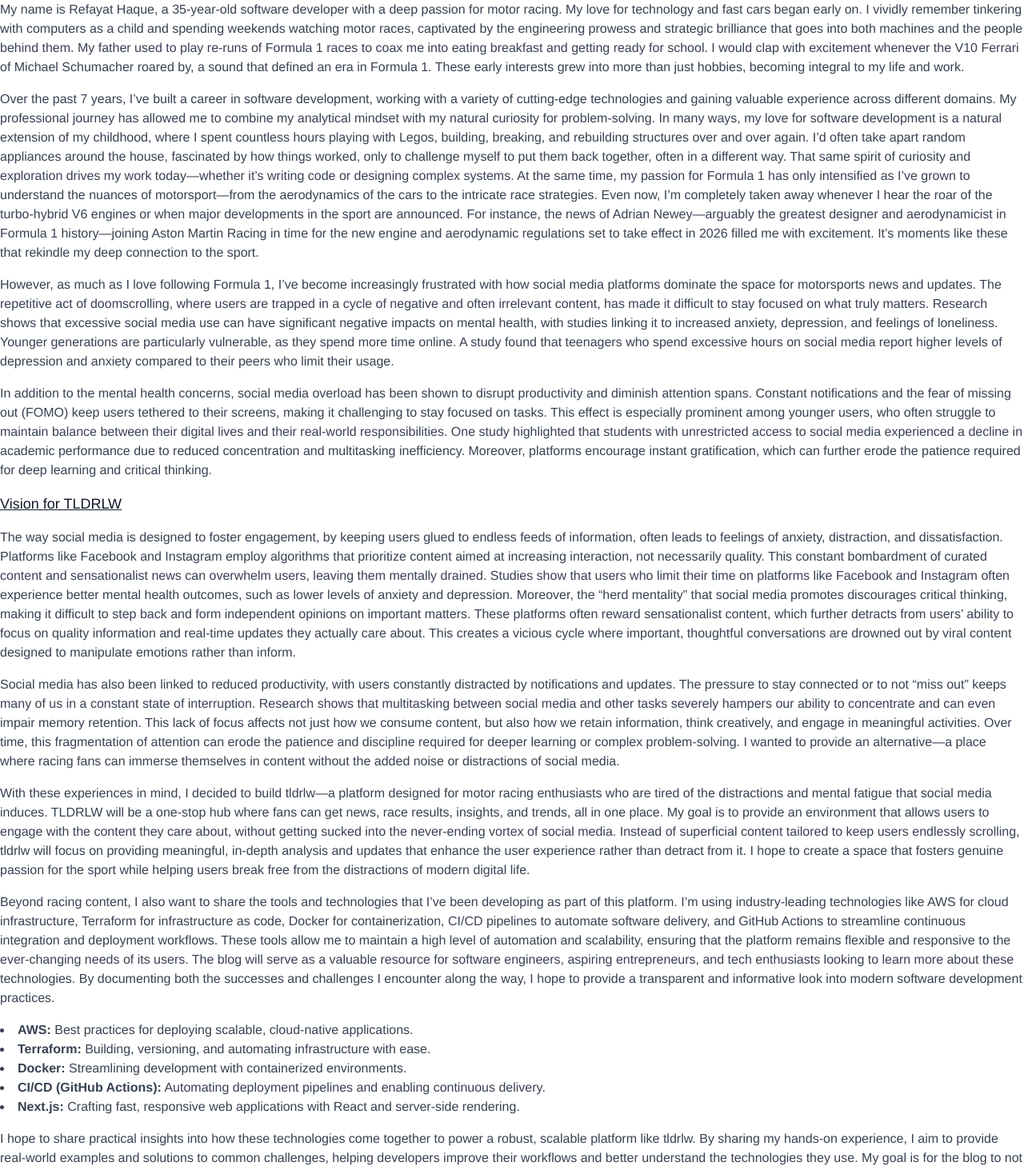
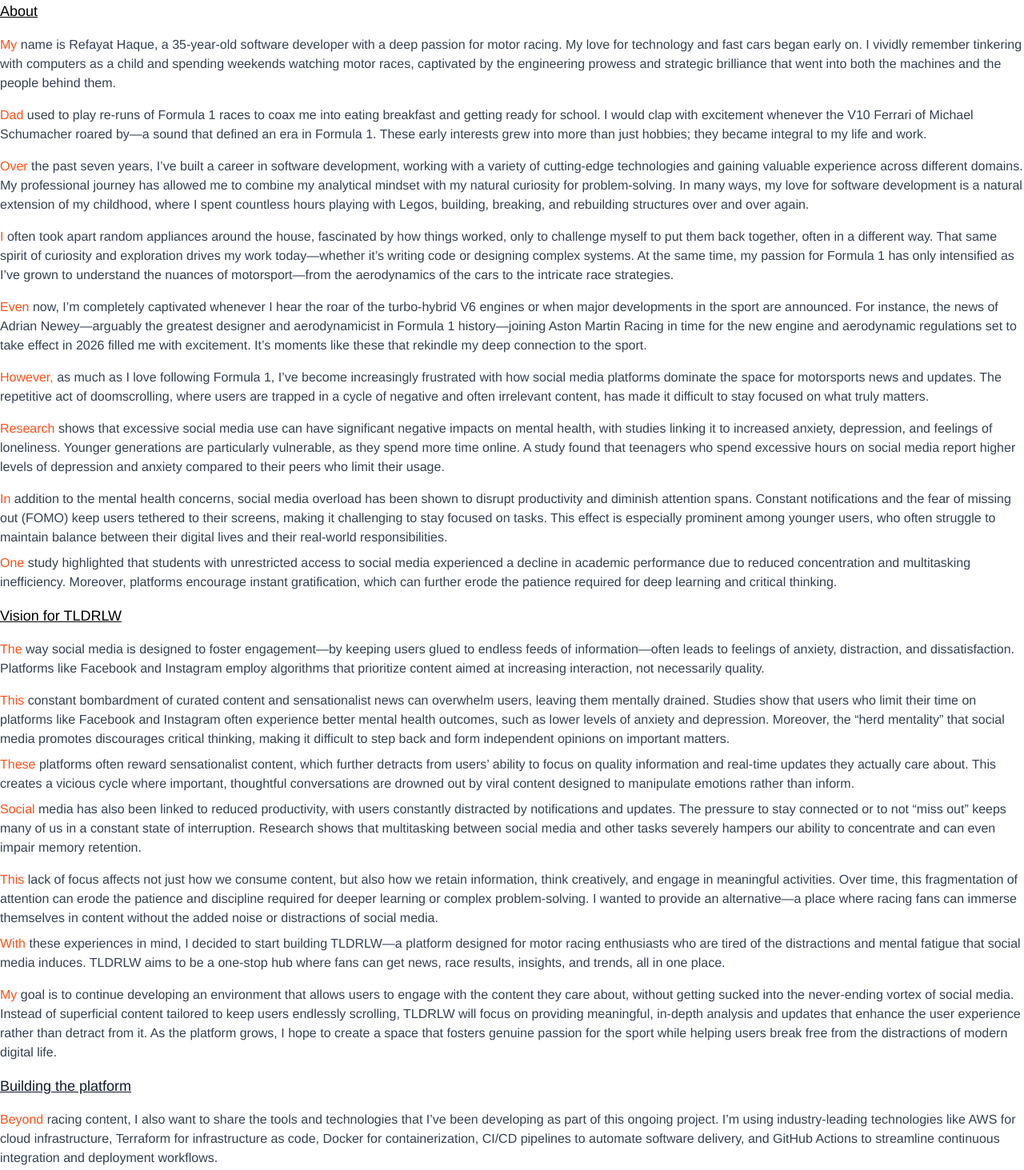
Before and after one commit to tldrlw/blog-tldrlw, a Next.js app in the folder front-end/: page /about in a window 1280 px wide. Shown: the part 240-1703 px from the top of the page at 80% size. Built offline with nearby package versions, Linux system fonts and the light colour scheme.

Commit message:
about page done

```diff
--- a/front-end/src/app/about/page.js
+++ b/front-end/src/app/about/page.js
@@ -1,146 +1,192 @@
 export default function About() {
   return (
     <main>
-      <h1 className="mb-4 underline md:text-lg">About</h1>
-      <section className="mb-4">
-        <p className="mb-4 text-gray-700">
-          My name is Refayat Haque, a 35-year-old software developer with a deep
-          passion for motor racing. My love for technology and fast cars began
-          early on. I vividly remember tinkering with computers as a child and
-          spending weekends watching motor races, captivated by the engineering
-          prowess and strategic brilliance that goes into both machines and the
-          people behind them. My father used to play re-runs of Formula 1 races
-          to coax me into eating breakfast and getting ready for school. I would
-          clap with excitement whenever the V10 Ferrari of Michael Schumacher
-          roared by, a sound that defined an era in Formula 1. These early
-          interests grew into more than just hobbies, becoming integral to my
-          life and work.
+      <h1 className="text-customOrangeLogo mb-2 font-bold md:mb-4 md:text-lg">
+        Too Long Didn't Read{" "}
+        <span className="!important italic">Listen Watch</span>
+      </h1>
+      <h1 className="mb-2 underline md:mb-4 md:text-lg">About</h1>
+      <section className="mb-2 text-sm md:mb-4 md:text-base">
+        <p className="mb-2 text-gray-700 md:mb-4">
+          <span className="text-customOrangeLogo">My</span> name is Refayat
+          Haque, a 35-year-old software developer with a deep passion for motor
+          racing. My love for technology and fast cars began early on. I vividly
+          remember tinkering with computers as a child and spending weekends
+          watching motor races, captivated by the engineering prowess and
+          strategic brilliance that went into both the machines and the people
+          behind them.
         </p>
-        <p className="mb-4 text-gray-700">
-          Over the past 7 years, I’ve built a career in software development,
-          working with a variety of cutting-edge technologies and gaining
-          valuable experience across different domains. My professional journey
-          has allowed me to combine my analytical mindset with my natural
-          curiosity for problem-solving. In many ways, my love for software
-          development is a natural extension of my childhood, where I spent
-          countless hours playing with Legos, building, breaking, and rebuilding
-          structures over and over again. I’d often take apart random appliances
-          around the house, fascinated by how things worked, only to challenge
-          myself to put them back together, often in a different way. That same
-          spirit of curiosity and exploration drives my work today—whether it’s
-          writing code or designing complex systems. At the same time, my
-          passion for Formula 1 has only intensified as I’ve grown to understand
-          the nuances of motorsport—from the aerodynamics of the cars to the
-          intricate race strategies. Even now, I’m completely taken away
-          whenever I hear the roar of the turbo-hybrid V6 engines or when major
-          developments in the sport are announced. For instance, the news of
-          Adrian Newey—arguably the greatest designer and aerodynamicist in
-          Formula 1 history—joining Aston Martin Racing in time for the new
-          engine and aerodynamic regulations set to take effect in 2026 filled
-          me with excitement. It’s moments like these that rekindle my deep
-          connection to the sport.
+        <p className="mb-2 text-gray-700 md:mb-4">
+          <span className="text-customOrangeLogo">Dad</span> used to play
+          re-runs of Formula 1 races to coax me into eating breakfast and
+          getting ready for school. I would clap with excitement whenever the
+          V10 Ferrari of Michael Schumacher roared by—a sound that defined an
+          era in Formula 1. These early interests grew into more than just
+          hobbies; they became integral to my life and work.
         </p>
-        <p className="mb-4 text-gray-700">
-          However, as much as I love following Formula 1, I’ve become
-          increasingly frustrated with how social media platforms dominate the
-          space for motorsports news and updates. The repetitive act of
-          doomscrolling, where users are trapped in a cycle of negative and
-          often irrelevant content, has made it difficult to stay focused on
-          what truly matters. Research shows that excessive social media use can
-          have significant negative impacts on mental health, with studies
-          linking it to increased anxiety, depression, and feelings of
-          loneliness. Younger generations are particularly vulnerable, as they
-          spend more time online. A study found that teenagers who spend
-          excessive hours on social media report higher levels of depression and
-          anxiety compared to their peers who limit their usage.
+        <p className="mb-2 text-gray-700 md:mb-4">
+          <span className="text-customOrangeLogo">Over</span> the past seven
+          years, I’ve built a career in software development, working with a
+          variety of cutting-edge technologies and gaining valuable experience
+          across different domains. My professional journey has allowed me to
+          combine my analytical mindset with my natural curiosity for
+          problem-solving. In many ways, my love for software development is a
+          natural extension of my childhood, where I spent countless hours
+          playing with Legos, building, breaking, and rebuilding structures over
+          and over again.
         </p>
-        <p className="mb-4 text-gray-700">
-          In addition to the mental health concerns, social media overload has
-          been shown to disrupt productivity and diminish attention spans.
-          Constant notifications and the fear of missing out (FOMO) keep users
-          tethered to their screens, making it challenging to stay focused on
-          tasks. This effect is especially prominent among younger users, who
-          often struggle to maintain balance between their digital lives and
-          their real-world responsibilities. One study highlighted that students
-          with unrestricted access to social media experienced a decline in
-          academic performance due to reduced concentration and multitasking
-          inefficiency. Moreover, platforms encourage instant gratification,
-          which can further erode the patience required for deep learning and
-          critical thinking.
+        <p className="mb-2 text-gray-700 md:mb-4">
+          <span className="text-customOrangeLogo">I</span> often took apart
+          random appliances around the house, fascinated by how things worked,
+          only to challenge myself to put them back together, often in a
+          different way. That same spirit of curiosity and exploration drives my
+          work today—whether it’s writing code or designing complex systems. At
+          the same time, my passion for Formula 1 has only intensified as I’ve
+          grown to understand the nuances of motorsport—from the aerodynamics of
+          the cars to the intricate race strategies.
+        </p>
+        <p className="mb-2 text-gray-700 md:mb-4">
+          <span className="text-customOrangeLogo">Even</span> now, I’m
+          completely captivated whenever I hear the roar of the turbo-hybrid V6
+          engines or when major developments in the sport are announced. For
+          instance, the news of Adrian Newey—arguably the greatest designer and
+          aerodynamicist in Formula 1 history—joining Aston Martin Racing in
+          time for the new engine and aerodynamic regulations set to take effect
+          in 2026 filled me with excitement. It’s moments like these that
+          rekindle my deep connection to the sport.
+        </p>
+        <p className="mb-2 text-gray-700 md:mb-4">
+          <span className="text-customOrangeLogo">However,</span> as much as I
+          love following Formula 1, I’ve become increasingly frustrated with how
+          social media platforms dominate the space for motorsports news and
+          updates. The repetitive act of doomscrolling, where users are trapped
+          in a cycle of negative and often irrelevant content, has made it
+          difficult to stay focused on what truly matters.
+        </p>
+        <p className="mb-2 text-gray-700 md:mb-4">
+          <span className="text-customOrangeLogo">Research</span> shows that
+          excessive social media use can have significant negative impacts on
+          mental health, with studies linking it to increased anxiety,
+          depression, and feelings of loneliness. Younger generations are
+          particularly vulnerable, as they spend more time online. A study found
+          that teenagers who spend excessive hours on social media report higher
+          levels of depression and anxiety compared to their peers who limit
+          their usage.
+        </p>
+        <p className="mb-2 text-gray-700">
+          <span className="text-customOrangeLogo">In</span> addition to the
+          mental health concerns, social media overload has been shown to
+          disrupt productivity and diminish attention spans. Constant
+          notifications and the fear of missing out (FOMO) keep users tethered
+          to their screens, making it challenging to stay focused on tasks. This
+          effect is especially prominent among younger users, who often struggle
+          to maintain balance between their digital lives and their real-world
+          responsibilities.
+        </p>
+        <p className="mb-2 text-gray-700">
+          <span className="text-customOrangeLogo">One</span> study highlighted
+          that students with unrestricted access to social media experienced a
+          decline in academic performance due to reduced concentration and
+          multitasking inefficiency. Moreover, platforms encourage instant
+          gratification, which can further erode the patience required for deep
+          learning and critical thinking.
         </p>
       </section>
 
       {/* Vision Section */}
-      <section className="mb-4">
-        <h1 className="mb-4 text-gray-900 underline md:text-lg">
-          Vision for TLDRLW
-        </h1>
-        <p className="mb-4 text-gray-700">
-          The way social media is designed to foster engagement, by keeping
-          users glued to endless feeds of information, often leads to feelings
-          of anxiety, distraction, and dissatisfaction. Platforms like Facebook
-          and Instagram employ algorithms that prioritize content aimed at
-          increasing interaction, not necessarily quality. This constant
+      <h1 className="mb-2 underline md:mb-4 md:text-lg">Vision for TLDRLW</h1>
+      <section className="mb-2 text-sm md:mb-4 md:text-base">
+        <p className="mb-2 text-gray-700 md:mb-4">
+          <span className="text-customOrangeLogo">The</span> way social media is
+          designed to foster engagement—by keeping users glued to endless feeds
+          of information—often leads to feelings of anxiety, distraction, and
+          dissatisfaction. Platforms like Facebook and Instagram employ
+          algorithms that prioritize content aimed at increasing interaction,
+          not necessarily quality.
+        </p>
+        <p className="mb-2 text-gray-700">
+          <span className="text-customOrangeLogo">This</span> constant
           bombardment of curated content and sensationalist news can overwhelm
           users, leaving them mentally drained. Studies show that users who
           limit their time on platforms like Facebook and Instagram often
           experience better mental health outcomes, such as lower levels of
           anxiety and depression. Moreover, the “herd mentality” that social
           media promotes discourages critical thinking, making it difficult to
-          step back and form independent opinions on important matters. These
-          platforms often reward sensationalist content, which further detracts
-          from users’ ability to focus on quality information and real-time
-          updates they actually care about. This creates a vicious cycle where
-          important, thoughtful conversations are drowned out by viral content
-          designed to manipulate emotions rather than inform.
+          step back and form independent opinions on important matters.
         </p>
-        <p className="mb-4 text-gray-700">
-          Social media has also been linked to reduced productivity, with users
-          constantly distracted by notifications and updates. The pressure to
-          stay connected or to not “miss out” keeps many of us in a constant
-          state of interruption. Research shows that multitasking between social
-          media and other tasks severely hampers our ability to concentrate and
-          can even impair memory retention. This lack of focus affects not just
-          how we consume content, but also how we retain information, think
-          creatively, and engage in meaningful activities. Over time, this
-          fragmentation of attention can erode the patience and discipline
-          required for deeper learning or complex problem-solving. I wanted to
-          provide an alternative—a place where racing fans can immerse
+        <p className="mb-2 text-gray-700">
+          <span className="text-customOrangeLogo">These</span> platforms often
+          reward sensationalist content, which further detracts from users’
+          ability to focus on quality information and real-time updates they
+          actually care about. This creates a vicious cycle where important,
+          thoughtful conversations are drowned out by viral content designed to
+          manipulate emotions rather than inform.
+        </p>
+        <p className="mb-2 text-gray-700 md:mb-4">
+          <span className="text-customOrangeLogo">Social</span> media has also
+          been linked to reduced productivity, with users constantly distracted
+          by notifications and updates. The pressure to stay connected or to not
+          “miss out” keeps many of us in a constant state of interruption.
+          Research shows that multitasking between social media and other tasks
+          severely hampers our ability to concentrate and can even impair memory
+          retention.
+        </p>
+        <p className="mb-2 text-gray-700">
+          <span className="text-customOrangeLogo">This</span> lack of focus
+          affects not just how we consume content, but also how we retain
+          information, think creatively, and engage in meaningful activities.
+          Over time, this fragmentation of attention can erode the patience and
+          discipline required for deeper learning or complex problem-solving. I
+          wanted to provide an alternative—a place where racing fans can immerse
           themselves in content without the added noise or distractions of
           social media.
         </p>
-        <p className="mb-4 text-gray-700">
-          With these experiences in mind, I decided to build tldrlw—a platform
-          designed for motor racing enthusiasts who are tired of the
-          distractions and mental fatigue that social media induces. TLDRLW will
-          be a one-stop hub where fans can get news, race results, insights, and
-          trends, all in one place. My goal is to provide an environment that
-          allows users to engage with the content they care about, without
-          getting sucked into the never-ending vortex of social media. Instead
-          of superficial content tailored to keep users endlessly scrolling,
-          tldrlw will focus on providing meaningful, in-depth analysis and
-          updates that enhance the user experience rather than detract from it.
-          I hope to create a space that fosters genuine passion for the sport
-          while helping users break free from the distractions of modern digital
-          life.
+        <p className="mb-2 text-gray-700 md:mb-4">
+          <span className="text-customOrangeLogo">With</span> these experiences
+          in mind, I decided to start building TLDRLW—a platform designed for
+          motor racing enthusiasts who are tired of the distractions and mental
+          fatigue that social media induces. TLDRLW aims to be a one-stop hub
+          where fans can get news, race results, insights, and trends, all in
+          one place.
         </p>
-        <p className="mb-4 text-gray-700">
-          Beyond racing content, I also want to share the tools and technologies
-          that I’ve been developing as part of this platform. I’m using
-          industry-leading technologies like AWS for cloud infrastructure,
-          Terraform for infrastructure as code, Docker for containerization,
-          CI/CD pipelines to automate software delivery, and GitHub Actions to
-          streamline continuous integration and deployment workflows. These
-          tools allow me to maintain a high level of automation and scalability,
-          ensuring that the platform remains flexible and responsive to the
-          ever-changing needs of its users. The blog will serve as a valuable
-          resource for software engineers, aspiring entrepreneurs, and tech
-          enthusiasts looking to learn more about these technologies. By
-          documenting both the successes and challenges I encounter along the
-          way, I hope to provide a transparent and informative look into modern
+        <p className="mb-2 text-gray-700">
+          <span className="text-customOrangeLogo">My</span> goal is to continue
+          developing an environment that allows users to engage with the content
+          they care about, without getting sucked into the never-ending vortex
+          of social media. Instead of superficial content tailored to keep users
+          endlessly scrolling, TLDRLW will focus on providing meaningful,
+          in-depth analysis and updates that enhance the user experience rather
+          than detract from it. As the platform grows, I hope to create a space
+          that fosters genuine passion for the sport while helping users break
+          free from the distractions of modern digital life.
+        </p>
+      </section>
+
+      <h1 className="mb-2 text-gray-900 underline md:mb-4 md:text-lg">
+        Building the platform
+      </h1>
+      <section className="mb-2 text-sm md:mb-4 md:text-base">
+        <p className="mb-2 text-gray-700 md:mb-4">
+          <span className="text-customOrangeLogo">Beyond</span> racing content,
+          I also want to share the tools and technologies that I’ve been
+          developing as part of this ongoing project. I’m using industry-leading
+          technologies like AWS for cloud infrastructure, Terraform for
+          infrastructure as code, Docker for containerization, CI/CD pipelines
+          to automate software delivery, and GitHub Actions to streamline
+          continuous integration and deployment workflows.
+        </p>
+        <p className="mb-2 text-gray-700">
+          <span className="text-customOrangeLogo">These</span> tools enable me
+          to maintain a high level of automation and scalability, ensuring that
+          the platform remains flexible and responsive to the ever-changing
+          needs of its users. The blog will serve as a valuable resource for
+          software engineers, aspiring entrepreneurs, and tech enthusiasts
+          looking to learn more about these technologies. By documenting both
+          the successes and challenges I encounter throughout this process, I
+          hope to provide a transparent and informative look into modern
           software development practices.
         </p>
-        <ul className="mb-4 list-inside list-disc text-gray-700">
+        <ul className="mb-2 list-inside text-gray-700 md:mb-4 md:list-disc">
           <li>
             <strong>AWS:</strong> Best practices for deploying scalable,
             cloud-native applications.
@@ -162,16 +208,20 @@ export default function About() {
             with React and server-side rendering.
           </li>
         </ul>
-        <p className="mb-4 text-gray-700">
-          I hope to share practical insights into how these technologies come
-          together to power a robust, scalable platform like tldrlw. By sharing
-          my hands-on experience, I aim to provide real-world examples and
-          solutions to common challenges, helping developers improve their
-          workflows and better understand the technologies they use. My goal is
-          for the blog to not only serve motor racing fans but also become a
-          go-to resource for developers looking to overcome technical challenges
-          and find innovative solutions for building their own platforms. I hope
-          to foster a community where knowledge-sharing and collaboration are at
+        <p className="mb-2 text-gray-700">
+          <span className="text-customOrangeLogo">I</span> hope to share
+          practical insights into how these technologies come together to power
+          a robust, scalable platform like TLDRLW. By sharing my hands-on
+          experience, I aim to provide real-world examples and solutions to
+          common challenges, helping developers improve their workflows and
+          better understand the technologies they use.
+        </p>
+        <p className="mb-2 text-gray-700">
+          <span className="text-customOrangeLogo">My</span> goal is for the blog
+          to not only serve motor racing fans but also become a go-to resource
+          for developers looking to overcome technical challenges and find
+          innovative solutions for building their own platforms. I hope to
+          foster a community where knowledge-sharing and collaboration are at
           the forefront, enabling others to build powerful, scalable
           applications with confidence.
         </p>
@@ -179,8 +229,10 @@ export default function About() {
 
       {/* Citations */}
       <section className="mb-6">
-        <h2 className="mb-4 text-gray-900 underline md:text-lg">Citations</h2>
-        <ul className="list-inside list-decimal text-blue-500 underline">
+        <h2 className="mb-2 text-gray-900 underline md:mb-4 md:text-lg">
+          Citations
+        </h2>
+        <ul className="list-inside list-decimal text-xs text-blue-500 underline md:text-base">
           <li>
             <a href="https://bmcpsychology.biomedcentral.com/articles/10.1186/s40359-022-00755-y">
               BMC Psychology - Social Media Impact on Mental Health
```
Also changed, not shown: front-end/src/components/navbar.js (+5 -5 lines).
